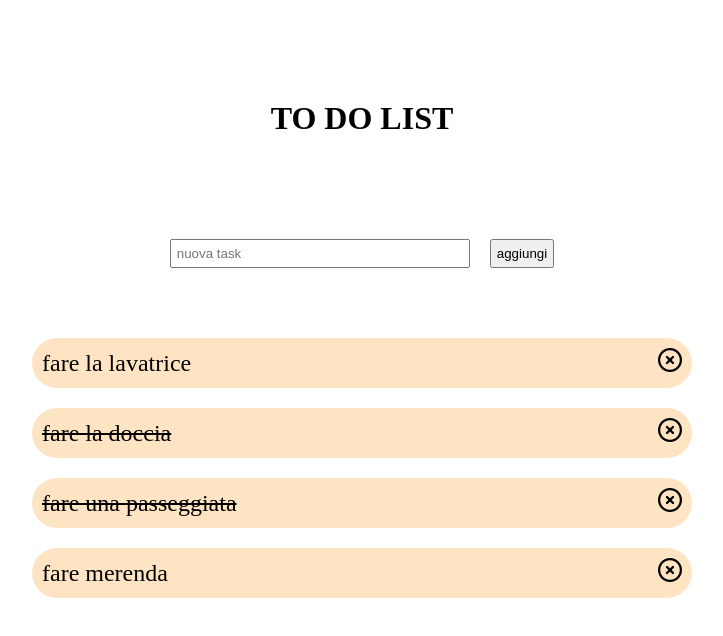
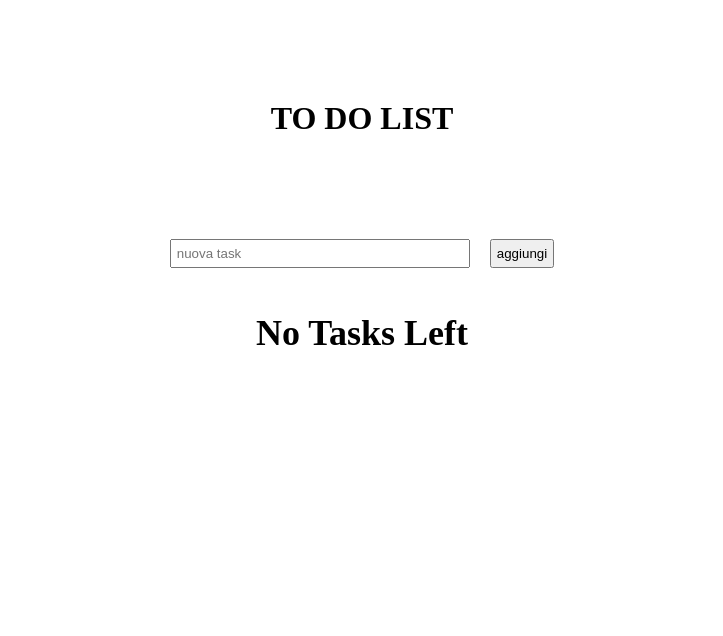
Before and after one commit to MirkoGLostia/vue-todolist, a plain HTML site: page index.html in a window 1280 px wide. Shown: the whole page, without its empty margins (278-1001 px from the left). Drawn offline with nearby package versions, Linux system fonts and the light colour scheme.

Commit message:
event-no-tasks

```diff
--- a/css/style.css
+++ b/css/style.css
@@ -61,6 +61,10 @@
         text-align: left;
     }
 
+    #list-container h2 {
+        text-align: center;
+    }
+
     #list-container li {
         background-color: bisque;
         border-radius: 50px;
--- a/index.html
+++ b/index.html
@@ -26,10 +26,13 @@
 
         <!-- showing the list -->
         <div id="list-container">
+            <h2 v-if="items.length === 0">
+                No Tasks Left
+            </h2>
             <ul>
-                <li v-for="(item, ind) in items" :class="item.status ? 'task-is-done' : ''" @click="taskDone(ind)">
+                <li v-for="(item, ind) in items" :class="item.status ? 'task-is-done' : ''" @click.stop="taskDone(ind)">
                     <span > {{item.text}} </span>
-                    <i class="fa-regular fa-circle-xmark" @click="removeTask(ind)"></i>
+                    <i class="fa-regular fa-circle-xmark" @click.stop="removeTask(ind)"></i>
                 </li>
             </ul>
         </div>
--- a/js/main.js
+++ b/js/main.js
@@ -29,24 +29,7 @@ createApp ( {
     data () {
         return {
             newTask : '',
-            items : [
-                {
-                    text : "fare la lavatrice",
-                    status : false
-                },
-                {
-                    text : "fare la doccia",
-                    status : true
-                },
-                {
-                    text : "fare una passeggiata",
-                    status : true
-                },
-                {
-                    text : "fare merenda",
-                    status : false
-                },
-            ],
+            items : [],
         }
     },
 
```
